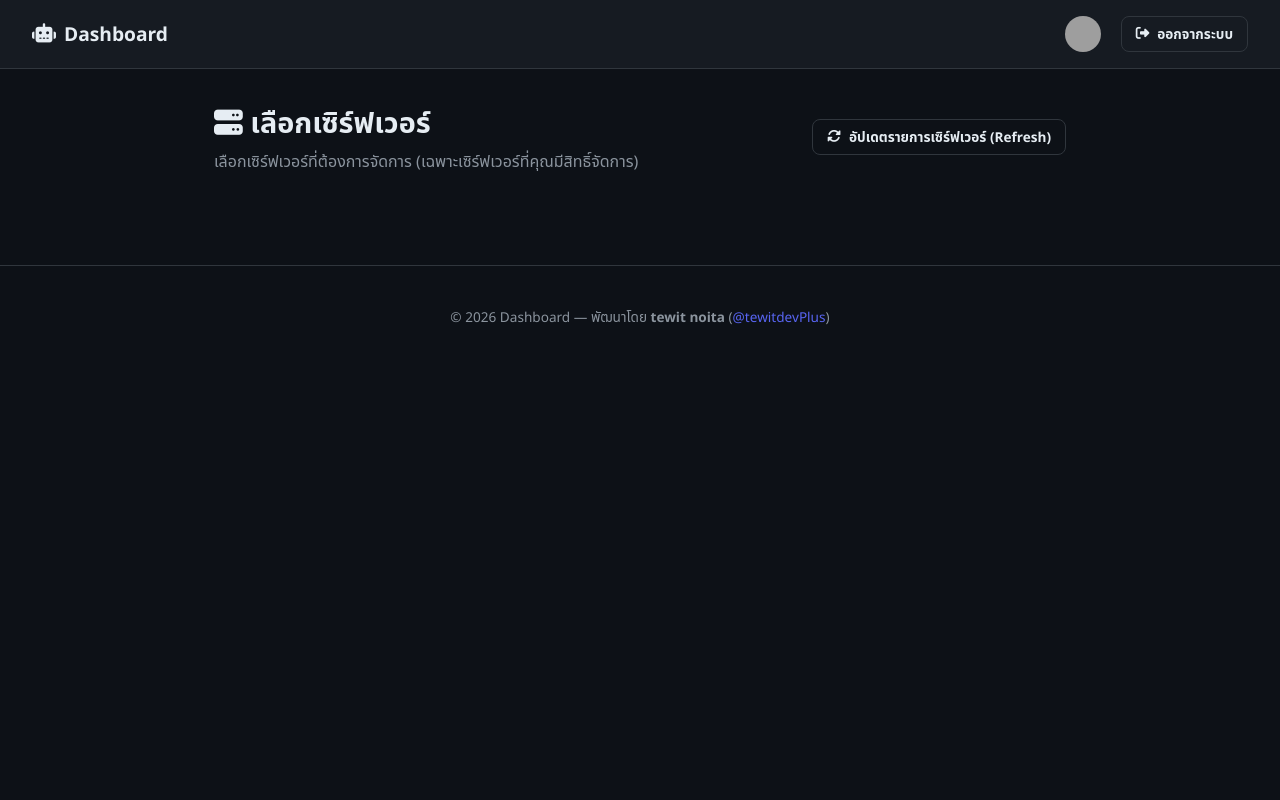
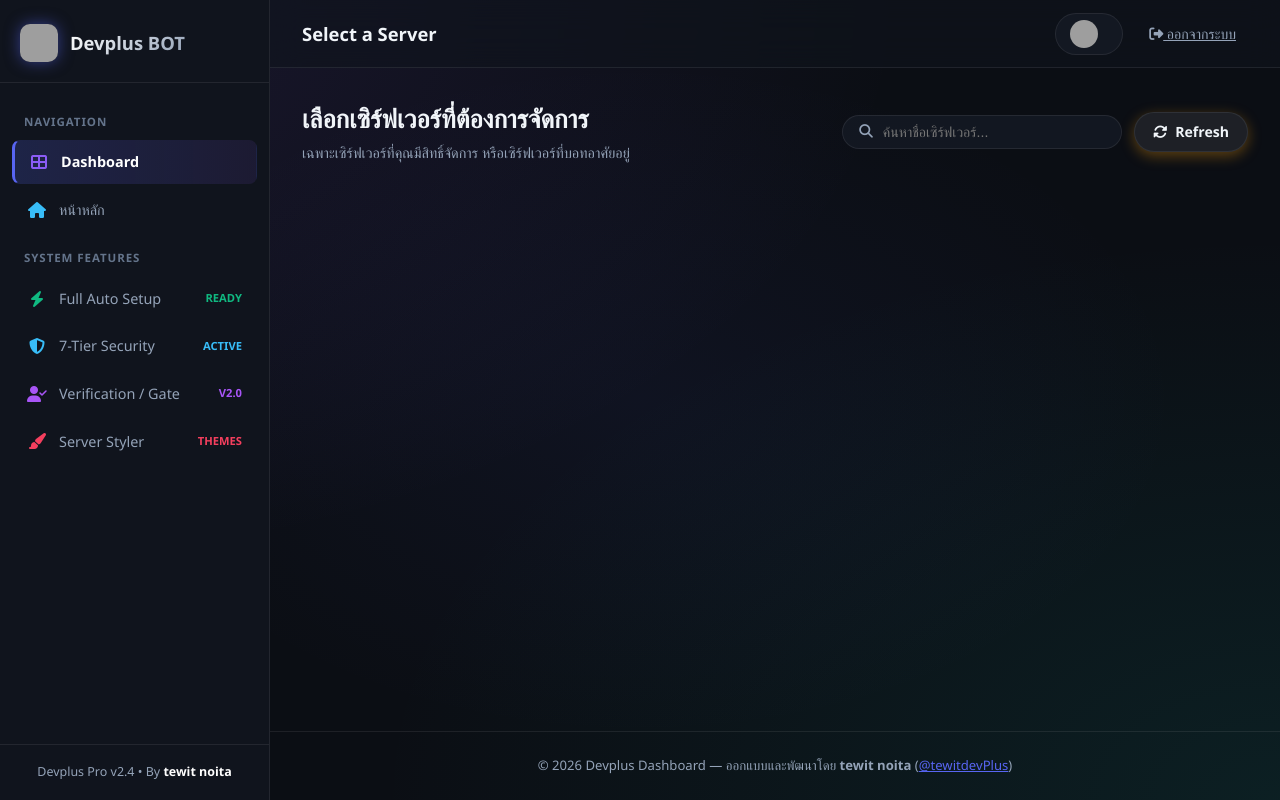
Before and after one commit to tewitdevPlus/my-Discord-BOT, a Node project: template src/dashboard/views/dashboard.ejs in a window 1280 px wide. Run offline with Node 20 templates, Linux system fonts and the light colour scheme; the template is opened without the code that fills it, so the values that code supplies are empty; some libraries are stand-ins or nearby versions; grey boxes are pictures that could not be loaded.

Commit message:
feat: transform dashboard landing into modern pro dark neon sidebar layout inspired by reference mockup

```diff
--- /dev/null
+++ b/src/dashboard/public/css/modern-pro.css
@@ -0,0 +1,460 @@
+/* ==========================================================================
+   Modern Dark Neon Glassmorphism & Sidebar UI (Inspired by Pro Dashboards)
+   Developed for Devplus BOT by tewit noita (@tewitdevPlus)
+   ========================================================================== */
+
+:root {
+  --bg-main: #0B0E14;
+  --bg-sidebar: #10141D;
+  --bg-card: rgba(22, 27, 38, 0.75);
+  --bg-card-hover: rgba(30, 37, 51, 0.9);
+  --bg-input: #1A202C;
+  --border-color: rgba(255, 255, 255, 0.08);
+  --border-glow: rgba(88, 101, 242, 0.35);
+
+  --text-main: #F1F5F9;
+  --text-muted: #94A3B8;
+
+  --accent-primary: #5865F2;
+  --accent-purple: #8B5CF6;
+  --accent-pink: #EC4899;
+  --accent-teal: #14B8A6;
+  --accent-emerald: #10B981;
+  --accent-amber: #F59E0B;
+  --accent-rose: #F43F5E;
+
+  --radius-lg: 16px;
+  --radius-md: 12px;
+  --radius-sm: 8px;
+  --shadow-glow: 0 8px 32px 0 rgba(0, 0, 0, 0.37);
+}
+
+/* Base Reset */
+*, *::before, *::after { box-sizing: border-box; margin: 0; padding: 0; }
+body {
+  font-family: 'Segoe UI', system-ui, -apple-system, sans-serif;
+  background-color: var(--bg-main);
+  background-image:
+    radial-gradient(at 0% 0%, rgba(139, 92, 246, 0.12) 0px, transparent 50%),
+    radial-gradient(at 100% 100%, rgba(20, 184, 166, 0.1) 0px, transparent 50%),
+    radial-gradient(at 50% 50%, rgba(88, 101, 242, 0.06) 0px, transparent 60%);
+  background-attachment: fixed;
+  color: var(--text-main);
+  min-height: 100vh;
+  line-height: 1.5;
+}
+
+/* Master Layout */
+.app-container {
+  display: flex;
+  min-height: 100vh;
+}
+
+/* Sidebar */
+.app-sidebar {
+  width: 270px;
+  background: var(--bg-sidebar);
+  border-right: 1px solid var(--border-color);
+  display: flex;
+  flex-direction: column;
+  position: sticky;
+  top: 0;
+  height: 100vh;
+  overflow-y: auto;
+  z-index: 50;
+  backdrop-filter: blur(20px);
+}
+
+.sidebar-header {
+  padding: 24px 20px 20px;
+  display: flex;
+  align-items: center;
+  gap: 12px;
+  border-bottom: 1px solid var(--border-color);
+}
+.sidebar-logo {
+  width: 38px;
+  height: 38px;
+  border-radius: 10px;
+  box-shadow: 0 0 15px rgba(88, 101, 242, 0.5);
+}
+.sidebar-title {
+  font-size: 1.15rem;
+  font-weight: 700;
+  background: linear-gradient(135deg, #FFF, #94A3B8);
+  -webkit-background-clip: text;
+  -webkit-text-fill-color: transparent;
+}
+
+.sidebar-nav {
+  padding: 16px 12px;
+  display: flex;
+  flex-direction: column;
+  gap: 4px;
+  flex: 1;
+}
+.nav-category {
+  font-size: 0.72rem;
+  text-transform: uppercase;
+  font-weight: 700;
+  letter-spacing: 0.08em;
+  color: #64748B;
+  padding: 14px 12px 6px;
+}
+.sidebar-item {
+  display: flex;
+  align-items: center;
+  justify-content: space-between;
+  padding: 10px 14px;
+  border-radius: var(--radius-sm);
+  color: var(--text-muted);
+  text-decoration: none;
+  font-size: 0.9rem;
+  font-weight: 500;
+  transition: all 0.2s ease;
+  cursor: pointer;
+  border: 1px solid transparent;
+}
+.sidebar-item:hover {
+  background: rgba(255, 255, 255, 0.04);
+  color: #FFF;
+}
+.sidebar-item.active {
+  background: linear-gradient(90deg, rgba(88, 101, 242, 0.2), rgba(139, 92, 246, 0.1));
+  color: #FFF;
+  border-left: 3px solid var(--accent-primary);
+  font-weight: 600;
+}
+.sidebar-item-content {
+  display: flex;
+  align-items: center;
+  gap: 12px;
+}
+.sidebar-item i {
+  font-size: 1rem;
+  width: 20px;
+  text-align: center;
+}
+
+/* Main Content Area */
+.app-main {
+  flex: 1;
+  display: flex;
+  flex-direction: column;
+  min-width: 0;
+}
+
+/* Top Navbar */
+.app-topbar {
+  height: 68px;
+  padding: 0 32px;
+  display: flex;
+  align-items: center;
+  justify-content: space-between;
+  border-bottom: 1px solid var(--border-color);
+  background: rgba(16, 20, 29, 0.6);
+  backdrop-filter: blur(16px);
+  position: sticky;
+  top: 0;
+  z-index: 40;
+}
+
+.topbar-user {
+  display: flex;
+  align-items: center;
+  gap: 14px;
+}
+.user-pill {
+  display: flex;
+  align-items: center;
+  gap: 10px;
+  padding: 6px 14px;
+  background: var(--bg-card);
+  border: 1px solid var(--border-color);
+  border-radius: 30px;
+}
+.user-avatar {
+  width: 28px;
+  height: 28px;
+  border-radius: 50%;
+}
+.user-name {
+  font-size: 0.88rem;
+  font-weight: 600;
+}
+
+/* Content Container */
+.main-viewport {
+  padding: 32px;
+  max-width: 1300px;
+  width: 100%;
+  margin: 0 auto;
+}
+
+/* Server Cards Grid (Glass & Neon) */
+.servers-header {
+  display: flex;
+  justify-content: space-between;
+  align-items: center;
+  flex-wrap: wrap;
+  gap: 16px;
+  margin-bottom: 28px;
+}
+.search-box {
+  display: flex;
+  align-items: center;
+  gap: 10px;
+  background: var(--bg-card);
+  border: 1px solid var(--border-color);
+  padding: 8px 16px;
+  border-radius: 30px;
+  width: 280px;
+  transition: all 0.2s;
+}
+.search-box:focus-within {
+  border-color: var(--accent-primary);
+  box-shadow: 0 0 12px rgba(88, 101, 242, 0.3);
+}
+.search-input {
+  background: transparent;
+  border: none;
+  outline: none;
+  color: var(--text-main);
+  font-size: 0.88rem;
+  width: 100%;
+}
+
+.server-grid {
+  display: grid;
+  grid-template-columns: repeat(auto-fill, minmax(250px, 1fr));
+  gap: 20px;
+}
+
+.server-card {
+  background: var(--bg-card);
+  border: 1px solid var(--border-color);
+  border-radius: var(--radius-lg);
+  padding: 22px 18px 18px;
+  display: flex;
+  flex-direction: column;
+  align-items: center;
+  text-align: center;
+  position: relative;
+  overflow: hidden;
+  transition: all 0.3s cubic-bezier(0.4, 0, 0.2, 1);
+  box-shadow: var(--shadow-glow);
+}
+.server-card::before {
+  content: '';
+  position: absolute;
+  top: 0; left: 0; right: 0;
+  height: 75px;
+  background: linear-gradient(180deg, rgba(88, 101, 242, 0.25), transparent);
+  pointer-events: none;
+}
+.server-card:hover {
+  transform: translateY(-4px);
+  border-color: rgba(88, 101, 242, 0.4);
+  box-shadow: 0 12px 30px rgba(0, 0, 0, 0.5), 0 0 15px rgba(88, 101, 242, 0.2);
+}
+
+.server-icon {
+  width: 72px;
+  height: 72px;
+  border-radius: 20px;
+  margin-bottom: 14px;
+  z-index: 2;
+  box-shadow: 0 8px 16px rgba(0, 0, 0, 0.4);
+  object-fit: cover;
+  border: 2px solid rgba(255, 255, 255, 0.1);
+}
+.server-icon-placeholder {
+  width: 72px;
+  height: 72px;
+  border-radius: 20px;
+  margin-bottom: 14px;
+  display: flex;
+  align-items: center;
+  justify-content: center;
+  font-size: 1.8rem;
+  font-weight: 700;
+  background: linear-gradient(135deg, #1E293B, #334155);
+  color: #FFF;
+  z-index: 2;
+  border: 2px solid rgba(255, 255, 255, 0.1);
+}
+
+.server-name {
+  font-size: 1.05rem;
+  font-weight: 700;
+  margin-bottom: 6px;
+  white-space: nowrap;
+  overflow: hidden;
+  text-overflow: ellipsis;
+  max-width: 90%;
+}
+.server-role-badge {
+  font-size: 0.78rem;
+  color: var(--text-muted);
+  margin-bottom: 18px;
+}
+
+/* Buttons in Pro Style */
+.btn-go {
+  width: 100%;
+  padding: 9px 0;
+  border-radius: 24px;
+  background: linear-gradient(135deg, #10B981, #059669);
+  color: #FFF;
+  font-weight: 700;
+  font-size: 0.88rem;
+  text-decoration: none;
+  display: inline-flex;
+  align-items: center;
+  justify-content: center;
+  gap: 8px;
+  box-shadow: 0 4px 14px rgba(16, 185, 129, 0.35);
+  transition: all 0.2s;
+  border: none;
+}
+.btn-go:hover {
+  transform: translateY(-1px);
+  box-shadow: 0 6px 18px rgba(16, 185, 129, 0.5);
+  color: #FFF;
+}
+
+.btn-setup {
+  width: 100%;
+  padding: 9px 0;
+  border-radius: 24px;
+  background: linear-gradient(135deg, #F59E0B, #D97706);
+  color: #FFF;
+  font-weight: 700;
+  font-size: 0.88rem;
+  text-decoration: none;
+  display: inline-flex;
+  align-items: center;
+  justify-content: center;
+  gap: 8px;
+  box-shadow: 0 4px 14px rgba(245, 158, 11, 0.35);
+  transition: all 0.2s;
+  border: none;
+}
+.btn-setup:hover {
+  transform: translateY(-1px);
+  box-shadow: 0 6px 18px rgba(245, 158, 11, 0.5);
+  color: #FFF;
+}
+
+/* General Controls */
+.switch-sm {
+  position: relative;
+  display: inline-block;
+  width: 36px;
+  height: 20px;
+}
+.switch-sm input { opacity: 0; width: 0; height: 0; }
+.slider-sm {
+  position: absolute; cursor: pointer;
+  top: 0; left: 0; right: 0; bottom: 0;
+  background: #334155;
+  border-radius: 20px;
+  transition: 0.2s;
+}
+.slider-sm::before {
+  content: ''; position: absolute;
+  height: 14px; width: 14px; left: 3px; bottom: 3px;
+  background: #94A3B8;
+  border-radius: 50%;
+  transition: 0.2s;
+}
+.switch-sm input:checked + .slider-sm { background: var(--accent-purple); }
+.switch-sm input:checked + .slider-sm::before { transform: translateX(16px); background: #FFF; }
+
+/* Dashboard Single Server Panel */
+.card-pro {
+  background: var(--bg-card);
+  border: 1px solid var(--border-color);
+  border-radius: var(--radius-lg);
+  padding: 24px;
+  margin-bottom: 24px;
+  backdrop-filter: blur(12px);
+  box-shadow: var(--shadow-glow);
+}
+.card-pro-header {
+  display: flex;
+  justify-content: space-between;
+  align-items: center;
+  margin-bottom: 20px;
+  padding-bottom: 14px;
+  border-bottom: 1px solid var(--border-color);
+}
+.card-pro-title {
+  font-size: 1.18rem;
+  font-weight: 700;
+  display: flex;
+  align-items: center;
+  gap: 10px;
+}
+
+/* Forms */
+.form-group-pro {
+  margin-bottom: 18px;
+}
+.form-label-pro {
+  display: block;
+  font-size: 0.88rem;
+  font-weight: 600;
+  margin-bottom: 8px;
+  color: #CBD5E1;
+}
+.form-control-pro {
+  width: 100%;
+  padding: 10px 14px;
+  background: var(--bg-input);
+  border: 1px solid var(--border-color);
+  border-radius: var(--radius-sm);
+  color: var(--text-main);
+  outline: none;
+  font-size: 0.9rem;
+  transition: border-color 0.2s;
+}
+.form-control-pro:focus {
+  border-color: var(--accent-primary);
+  box-shadow: 0 0 10px rgba(88, 101, 242, 0.25);
+}
+
+/* Toast */
+.toast-pro {
+  position: fixed;
+  bottom: 28px;
+  right: 28px;
+  padding: 14px 22px;
+  background: #1E293B;
+  border: 1px solid rgba(16, 185, 129, 0.5);
+  color: #FFF;
+  border-radius: var(--radius-md);
+  font-weight: 600;
+  display: flex;
+  align-items: center;
+  gap: 10px;
+  box-shadow: 0 10px 25px rgba(0, 0, 0, 0.5);
+  z-index: 999;
+}
+
+/* Responsive */
+@media (max-width: 900px) {
+  .app-sidebar {
+    width: 70px;
+  }
+  .sidebar-title, .nav-category, .sidebar-item span, .switch-sm {
+    display: none;
+  }
+  .sidebar-header {
+    justify-content: center;
+    padding: 18px 0;
+  }
+  .sidebar-item {
+    justify-content: center;
+  }
+}
--- a/src/dashboard/views/dashboard.ejs
+++ b/src/dashboard/views/dashboard.ejs
@@ -3,58 +3,143 @@
 <head>
   <meta charset="UTF-8">
   <meta name="viewport" content="width=device-width, initial-scale=1.0">
-  <title>Dashboard — เลือกเซิร์ฟเวอร์</title>
-  <link rel="stylesheet" href="/css/style.css">
+  <title>Devplus Dashboard — Select a Server</title>
+  <link rel="stylesheet" href="/css/modern-pro.css">
   <link rel="stylesheet" href="https://cdnjs.cloudflare.com/ajax/libs/font-awesome/6.5.1/css/all.min.css">
 </head>
 <body>
-  <nav class="navbar">
-    <div class="nav-brand">
-      <a href="/" style="text-decoration:none;color:inherit;display:flex;align-items:center;gap:8px;">
-        <i class="fas fa-robot"></i> <span>Dashboard</span>
+  <div class="app-container">
+    <!-- Sidebar Navigation -->
+    <aside class="app-sidebar">
+      <div class="sidebar-header">
+        <img src="https://cdn.discordapp.com/embed/avatars/0.png" class="sidebar-logo" alt="Logo">
+        <span class="sidebar-title">Devplus BOT</span>
+      </div>
+
+      <nav class="sidebar-nav">
+        <div class="nav-category">Navigation</div>
+        <a href="/dashboard" class="sidebar-item active">
+          <div class="sidebar-item-content">
+            <i class="fas fa-th-large" style="color: #8B5CF6;"></i>
+            <span>Dashboard</span>
+          </div>
         </a>
+        <a href="/" class="sidebar-item">
+          <div class="sidebar-item-content">
+            <i class="fas fa-home" style="color: #38BDF8;"></i>
+            <span>หน้าหลัก</span>
           </div>
-    <div class="nav-links">
+        </a>
+
         <% if (user.username === 'tewitplus_58868') { %>
-        <a href="/admin" class="btn btn-outline btn-sm" style="border-color: var(--pink); color: var(--pink);">
-          <i class="fas fa-crown"></i> Admin Secret
+          <div class="nav-category">Developer</div>
+          <a href="/admin" class="sidebar-item" style="color: #EC4899;">
+            <div class="sidebar-item-content">
+              <i class="fas fa-crown"></i>
+              <span>Admin Secret</span>
+            </div>
           </a>
         <% } %>
-      <div class="user-info">
-        <img src="https://cdn.discordapp.com/avatars/<%= user.id %>/<%= user.avatar %>.png" class="nav-avatar" alt="Avatar">
-        <span><%= user.username %></span>
+
+        <div class="nav-category">System Features</div>
+        <div class="sidebar-item">
+          <div class="sidebar-item-content">
+            <i class="fas fa-bolt" style="color: #10B981;"></i>
+            <span>Full Auto Setup</span>
           </div>
-      <a href="/auth/logout" class="btn btn-outline btn-sm"><i class="fas fa-sign-out-alt"></i> ออกจากระบบ</a>
+          <span style="font-size: 0.7rem; color: #10B981; font-weight: bold;">READY</span>
+        </div>
+        <div class="sidebar-item">
+          <div class="sidebar-item-content">
+            <i class="fas fa-shield-alt" style="color: #38BDF8;"></i>
+            <span>7-Tier Security</span>
+          </div>
+          <span style="font-size: 0.7rem; color: #38BDF8; font-weight: bold;">ACTIVE</span>
+        </div>
+        <div class="sidebar-item">
+          <div class="sidebar-item-content">
+            <i class="fas fa-user-check" style="color: #A855F7;"></i>
+            <span>Verification / Gate</span>
+          </div>
+          <span style="font-size: 0.7rem; color: #A855F7; font-weight: bold;">V2.0</span>
+        </div>
+        <div class="sidebar-item">
+          <div class="sidebar-item-content">
+            <i class="fas fa-paint-brush" style="color: #F43F5E;"></i>
+            <span>Server Styler</span>
+          </div>
+          <span style="font-size: 0.7rem; color: #F43F5E; font-weight: bold;">THEMES</span>
         </div>
       </nav>
 
-  <main class="container">
-    <div style="display:flex; justify-content:space-between; align-items:center; flex-wrap:wrap; gap:12px;">
+      <!-- Sidebar Footer -->
+      <div style="padding: 18px; border-top: 1px solid var(--border-color); font-size: 0.78rem; color: var(--text-muted); text-align: center;">
+        Devplus Pro v2.4 • By <strong style="color: #FFF;">tewit noita</strong>
+      </div>
+    </aside>
+
+    <!-- Main Content Area -->
+    <div class="app-main">
+      <!-- Topbar -->
+      <header class="app-topbar">
+        <div style="display: flex; align-items: center; gap: 16px;">
+          <h2 style="font-size: 1.15rem; font-weight: 700;">Select a Server</h2>
+        </div>
+
+        <div class="topbar-user">
+          <div class="user-pill">
+            <img src="https://cdn.discordapp.com/avatars/<%= user.id %>/<%= user.avatar %>.png" class="user-avatar" alt="User">
+            <span class="user-name"><%= user.username %></span>
+          </div>
+          <a href="/auth/logout" style="color: var(--text-muted); padding: 8px 12px; border-radius: 20px; font-size: 0.88rem;" title="ออกจากระบบ">
+            <i class="fas fa-sign-out-alt"></i> ออกจากระบบ
+          </a>
+        </div>
+      </header>
+
+      <!-- Main Viewport -->
+      <main class="main-viewport">
+        <!-- Servers Header with Search & Refresh -->
+        <div class="servers-header">
           <div>
-        <h1 class="page-title" style="margin-bottom:4px;"><i class="fas fa-server"></i> เลือกเซิร์ฟเวอร์</h1>
-        <p class="page-desc" style="margin-bottom:0;">เลือกเซิร์ฟเวอร์ที่ต้องการจัดการ (เฉพาะเซิร์ฟเวอร์ที่คุณมีสิทธิ์จัดการ)</p>
+            <h1 style="font-size: 1.6rem; font-weight: 800; margin-bottom: 4px;">เลือกเซิร์ฟเวอร์ที่ต้องการจัดการ</h1>
+            <p style="color: var(--text-muted); font-size: 0.9rem;">เฉพาะเซิร์ฟเวอร์ที่คุณมีสิทธิ์จัดการ หรือเซิร์ฟเวอร์ที่บอทอาศัยอยู่</p>
           </div>
-      <div>
-        <a href="/dashboard-refresh" class="btn btn-outline btn-sm" style="display:inline-flex; align-items:center; gap:8px;">
-          <i class="fas fa-sync-alt"></i> อัปเดตรายการเซิร์ฟเวอร์ (Refresh)
+
+          <div style="display: flex; align-items: center; gap: 12px;">
+            <div class="search-box">
+              <i class="fas fa-search" style="color: var(--text-muted); font-size: 0.85rem;"></i>
+              <input type="text" id="serverSearchInput" class="search-input" placeholder="ค้นหาชื่อเซิร์ฟเวอร์..." onkeyup="filterServers()">
+            </div>
+            <a href="/dashboard-refresh" class="btn-setup" style="width: auto; padding: 8px 18px; background: rgba(255, 255, 255, 0.08); border: 1px solid var(--border-color); color: var(--text-main); font-weight: 600;">
+              <i class="fas fa-sync-alt"></i> Refresh
             </a>
           </div>
         </div>
 
-    <div class="guild-grid">
+        <!-- Glassmorphism Server Cards Grid -->
+        <div class="server-grid" id="serverCardsContainer">
           <% guilds.forEach(g => { %>
-        <div class="guild-card <%= g.botIn ? '' : 'guild-card-disabled' %>">
+            <div class="server-card server-item-element" data-name="<%= g.name.toLowerCase() %>">
               <% if (g.iconURL) { %>
-            <img src="<%= g.iconURL %>" alt="<%= g.name %>" class="guild-icon">
+                <img src="<%= g.iconURL %>" alt="<%= g.name %>" class="server-icon">
               <% } else { %>
-            <div class="guild-icon guild-icon-placeholder"><%= g.name.charAt(0) %></div>
+                <div class="server-icon-placeholder"><%= g.name.charAt(0) %></div>
               <% } %>
-          <h3 class="guild-name"><%= g.name %></h3>
+
+              <h3 class="server-name" title="<%= g.name %>"><%= g.name %></h3>
+              <span class="server-role-badge">
+                <i class="fas <%= g.owner ? 'fa-crown' : 'fa-user-shield' %>" style="color: <%= g.owner ? '#F59E0B' : '#38BDF8' %>;"></i>
+                <%= g.owner ? 'Owner' : 'Administrator' %>
+              </span>
+
               <% if (g.botIn) { %>
-            <a href="/dashboard/<%= g.id %>" class="btn btn-primary btn-sm"><i class="fas fa-cog"></i> จัดการ</a>
+                <a href="/dashboard/<%= g.id %>" class="btn-go">
+                  <i class="fas fa-arrow-right"></i> Go จัดการ
+                </a>
               <% } else { %>
-            <a href="https://discord.com/oauth2/authorize?client_id=1571905923365212280&permissions=8&scope=bot%20applications.commands&guild_id=<%= g.id %>" target="_blank" class="badge" style="background: var(--primary); color: #fff; text-decoration: none; padding: 8px 16px;">
-              <i class="fas fa-plus"></i> เชิญบอทเข้าเซิร์ฟนี้
+                <a href="https://discord.com/oauth2/authorize?client_id=1571905923365212280&permissions=8&scope=bot%20applications.commands&guild_id=<%= g.id %>" target="_blank" class="btn-setup">
+                  <i class="fas fa-plus"></i> Setup เชิญบอท
                 </a>
               <% } %>
             </div>
@@ -62,8 +147,27 @@
         </div>
       </main>
 
-  <footer class="footer">
-    <p>&copy; 2026 Dashboard — พัฒนาโดย <strong>tewit noita</strong> (<a href="https://github.com/tewitdevPlus" target="_blank" style="color: var(--primary);">@tewitdevPlus</a>)</p>
+      <!-- Footer -->
+      <footer style="margin-top: auto; padding: 24px; text-align: center; font-size: 0.82rem; color: var(--text-muted); border-top: 1px solid var(--border-color);">
+        &copy; 2026 Devplus Dashboard — ออกแบบและพัฒนาโดย <strong>tewit noita</strong> (<a href="https://github.com/tewitdevPlus" target="_blank" style="color: var(--accent-primary);">@tewitdevPlus</a>)
       </footer>
+    </div>
+  </div>
+
+  <script>
+    // Live Server Search Filter
+    function filterServers() {
+      const query = document.getElementById('serverSearchInput').value.toLowerCase().trim();
+      const cards = document.querySelectorAll('.server-item-element');
+      cards.forEach(card => {
+        const name = card.getAttribute('data-name');
+        if (name.includes(query)) {
+          card.style.display = 'flex';
+        } else {
+          card.style.display = 'none';
+        }
+      });
+    }
+  </script>
 </body>
 </html>
```
Lines whose indentation alone changed are shown as unchanged.
